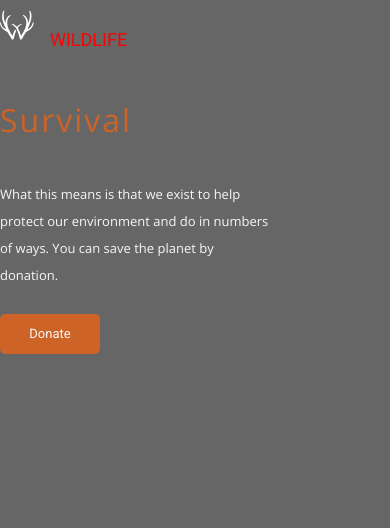
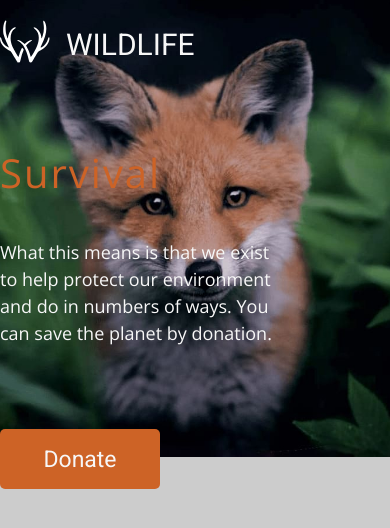
Before and after one commit to sobdima/wildlife, a plain HTML site: page index.html in a window 390 px wide. Drawn offline with nearby package versions, Linux system fonts and the light colour scheme.

Commit message:
640px vers2

```diff
--- a/style.css
+++ b/style.css
@@ -290,15 +290,17 @@
 /*adaptive layout*/
 @media (max-width: 640px) {
   .header {
-    background: #666666;
+    background: url("assets/rectangle.jpg") no-repeat;
+    background-size: 100vh;
+    background-position: 50% 0%;
   }
 
   .header_top {
-    padding-top: 10px;
+    padding-top: 20px;
   }
 
   .wrap {
-    max-width: 540px;
+    max-width: 560px;
   }
 
   .header_logo {
@@ -306,13 +308,14 @@
   }
 
   .header_logo a {
-    font-size: 18px;
+    font-size: 30px;
     text-transform: uppercase;
-    color: #ff0000;
+    color: #f7f7f7;
+    margin-top: -5px;
   }
 
   .header_logo img {
-    width: 34px;
+    width: 50px;
   }
 
   .header_sidebar {
@@ -345,33 +348,33 @@
   }
 
   .header_main {
-    margin-top: 40px;
+    margin-top: 70px;
   }
 
   .header_main .paragraph {
-    font-size: 32px;
+    font-size: 40px;
     letter-spacing: 2px;
     color: #cd6326;
   }
 
   .header_main .text {
-    margin-top: 25px;
-    width: 274px;
-    height: 108px;
-    font-size: 13px;
+    margin-top: 30px;
+    width: 290px;
+    height: 120px;
+    font-size: 18px;
     line-height: 27px;
     color: #f7f7f7;
   }
 
   .header_main button {
-    margin-top: 25px;
-    width: 100px;
-    height: 40px;
+    margin-top: 70px;
+    width: 160px;
+    height: 60px;
     background: #cd6326;
     border-radius: 5px;
     border: none;
     font-family: Roboto;
-    font-size: 13px;
+    font-size: 23px;
     line-height: 27px;
     color: #f7f7f7;
   }
```
